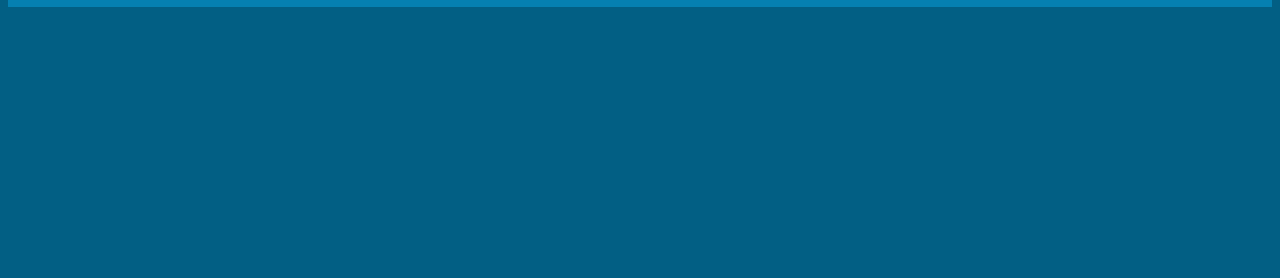
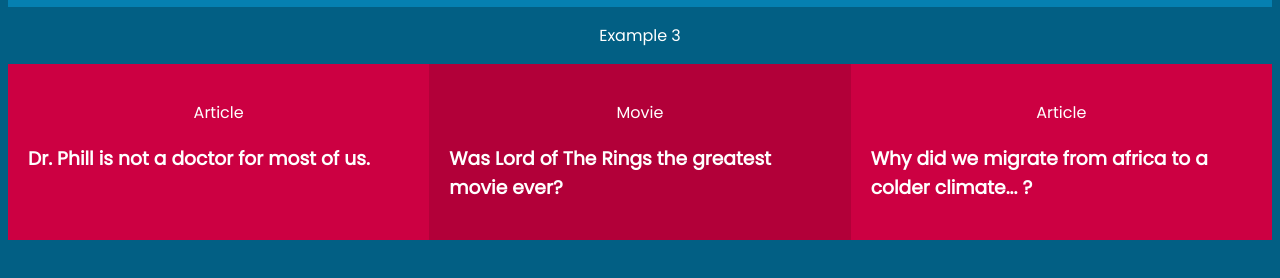
Before and after one commit to reinierbee/portfolio-css, a plain HTML site: page layout-001/index.html in a window 1280 px wide. Shown: the part 336-614 px from the top of the page. Drawn offline with Linux system fonts and the light colour scheme.

```diff
--- a/layout-001/index.html
+++ b/layout-001/index.html
@@ -15,7 +15,7 @@
       </div>
     </div>
     <p>Example 1</p>
-    <div class="container container1">
+    <div class="container container-screen container1">
       <div class="violet">violet</div>
       <div class="indigo">indigo</div>
       <div class="blue">blue</div>
@@ -33,5 +33,19 @@
         <a href=""><i class="fa fa-paw"></i>Dogs</a>
       </nav>
     </div>
+    <p>Example 3</p>
+    <div class="container container-screen container3">
+      <div class="box">
+        <p>Article</p>
+        <h3>Dr. Phill is not a doctor for most of us.</h3>
+      </div>
+      <div class="box middle">
+        <p>Movie</p>
+        <h3>Was Lord of The Rings the greatest movie ever?</h3>   </div>
+      <div class="box">
+        <p>Article</p>
+        <h3>Why did we migrate from africa to a colder climate... ?</h3>
+      </div>
+    </div>
 </body>
 </html>
--- a/layout-001/main.css
+++ b/layout-001/main.css
@@ -130,3 +130,25 @@
     align-items: center;
   }
 }
+
+
+/*  example 3 */
+.container3 {
+  display: flex;
+  flex-wrap: wrap;
+}
+
+.box {
+  background: #cc0042;
+  flex: 1 1 300px;
+  padding: 20px;
+  transition: background 0.5s ease-out;
+}
+
+.box:hover {
+  background: #ff0052;
+}
+
+.middle {
+  background: #b20039;
+}
--- a/layout-001/main.js
+++ b/layout-001/main.js
@@ -6,7 +6,7 @@
 
 
 function changeSize(px) {
-  elements = document.getElementsByClassName('container1');
+  elements = document.getElementsByClassName('container-screen');
   for (var i = 0; i < elements.length; ++i) {
     elements[i].style.width=px;
   }
```
